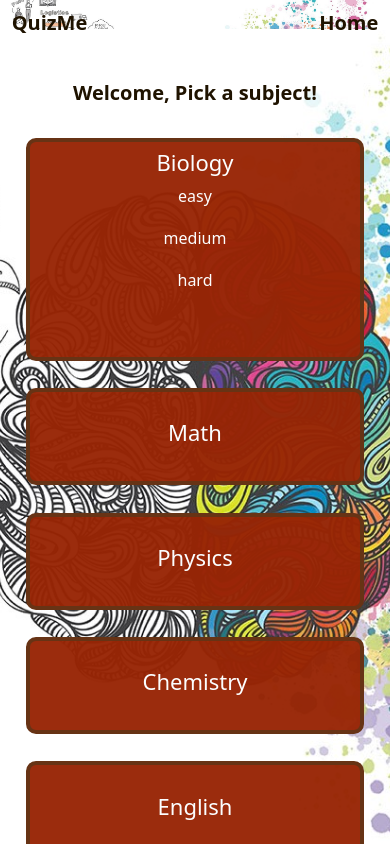
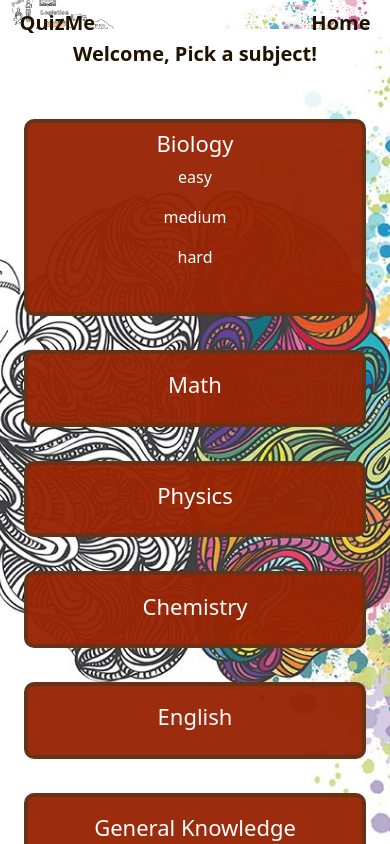
Before and after one commit to Mighty-k/Quiz-app, a React (Vite) app: page / in a window 390 px wide. Both pictures are taken after a click on the element "Biology". Shown: the top 844 px of the page. Built offline with nearby package versions, Linux system fonts and the light colour scheme.

Commit message:
60.5% done

```diff
--- a/src/Categories.jsx
+++ b/src/Categories.jsx
@@ -18,8 +18,8 @@
                         onClick={handleToggle}
                         >
                             <motion.h3
-                            initial={{fontSize:22,y:1}}
-                            animate={{ fontSize: expanded ? 18 : 24, y: expanded ? -20 : 0 }}
+                            initial={{fontSize:22,y:0}}
+                            animate={{ fontSize: expanded ? 18 : 24, y: expanded ? -10 : 0 }}
                             transition={{duration:0.1}}
                             >{name}</motion.h3>
 
@@ -27,7 +27,7 @@
                             <motion.div
                             className="difficulties"
                             initial={{opacity:0}}
-                            animate={{opacity:1, y: expanded ? -20 : 0 }}
+                            animate={{opacity:1, y: expanded ? -10 : 0 }}
                             >
                         {Object.keys(difficulties).map((difficulty, index) => (
                         <p key={index} >
--- a/src/Home.css
+++ b/src/Home.css
@@ -1,13 +1,15 @@
-/* General Styles */
 * {
   margin: 0;
+  padding: 0;
   box-sizing: border-box;
+  transition: all 0.5s;
 }
 
 body {
   background-image: url('/src/img/think.jpeg');
   background-size: cover;
   background-attachment: fixed;
+  background-position: center;
   font-weight: 700 !important;
   font-size: 20px !important;
   color: #1F1300 !important;
@@ -41,29 +43,32 @@
 
 .subjects {
   padding: 10% 0%;
-
 }
 
 .subj-grid {
   display: flex;
   flex-wrap: wrap;
+  justify-content: center; /* Center the grid items */
 }
 
 .subject {
-  flex: 0 0 calc(39% - 20%);
-  height: 36vh;
-  width: 40vh;
-  margin: 4% 7%;
+  flex: 0 0 calc(33% - 20px); /* Adjust width here, 20px accounts for margins */
+  height: 30vh;
+  margin: 10px; /* Adjust margin as needed */
   background-color: #982505f6;
-  padding: 8% 1%;
+  padding: 5%;
   border-radius: 10px;
   border: 4px solid rgb(103, 51, 21);
   color: rgb(252, 254, 255);
+  display: flex;
+  flex-direction: column;
+  justify-content: space-between;
   cursor: pointer;
 }
 
 .difficulties {
   font-size: 16px;
+  text-align: center;
 }
 
 .subject button {
@@ -136,6 +141,12 @@
   cursor: pointer;
 }
 
+.navigation-buttons {
+  display: flex;
+  justify-content: space-between;
+  margin: 10% 0;
+}
+
 .pagination-buttons button{
   background-color: #cb9108;
   color: white;
@@ -149,60 +160,35 @@
   transition: all 0.5s;
 }
 
-/* Responsive Styles */
+/* Mobile Styles */
 @media (max-width: 768px) {
   nav {
     padding: 2% 5% !important;
   }
-
-  .subjects {
-    padding: 15% 0%;
+  .subject {
+      flex: 0 0 calc(100% - 20px);
+      margin: 0px;
+      margin-top:10%;
+      height: auto;
+      width: 100%;
   }
 
   .subj-grid {
-    flex-direction: column;
-    align-items: center;
-  }
-
-  .subject {
-    flex: 0 0 80%;
-    margin: 4% 0;
-  }
-
-  .question-display {
-    margin: 15%;
+      flex-direction: column;
+      align-items: center;
   }
 
   .question-row {
     margin: 5% 0% !important ;
+  }
 
+  .navigation-buttons {
+      flex-direction: column;
+      align-items: center;
+  }
+
+  .navigation-buttons button {
+      width: 100%;
+      margin-bottom: 10px;
   }
 }
-
-@media (max-width: 480px) {
-  nav {
-    padding: 2% 3% !important;
-  }
-
-  .subjects {
-    padding: 20% 0%;
-  }
-
-  .subj-grid {
-    flex-direction: column;
-    align-items: center;
-  }
-
-  .subject {
-    flex: 0 0 90%;
-    margin: 4% 0;
-  }
-
-  .question-display {
-    margin: 20%;
-  }
-
-  .question-row {
-    margin: 5% 0% !important;
-  }
-}
```
